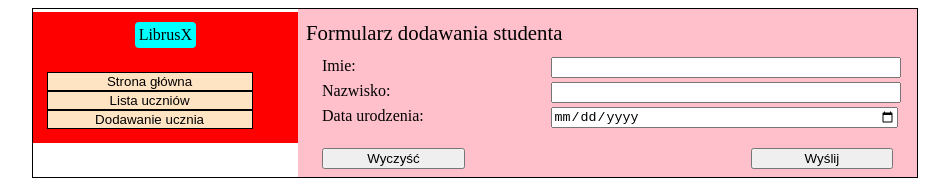
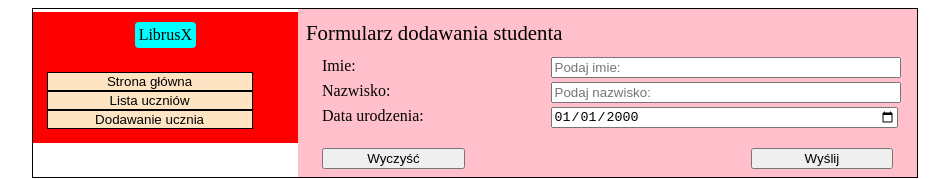
Before and after one commit to SaintAmeN/angular-students, an Angular app: page /student-form in a window 1280 px wide. Shown: the top 179 px of the page, without its empty margins (166-1115 px from the left). Built offline with nearby package versions, Linux system fonts and the light colour scheme.

Commit message:
Form - dodawanie działa

```diff
--- a/src/app/app.module.ts
+++ b/src/app/app.module.ts
@@ -10,6 +10,7 @@ import { PageMainComponent } from './page-main/page-main.component';
 import { PageStudentListComponent } from './page-student-list/page-student-list.component';
 import { PageStudentFormComponent } from './page-student-form/page-student-form.component';
 import {StudentService} from "./student-service/student.service";
+import {FormsModule} from "@angular/forms";
 
 @NgModule({
   declarations: [
@@ -23,7 +24,8 @@ import {StudentService} from "./student-service/student.service";
   ],
   imports: [
     BrowserModule,
-    AppRoutingModule
+    AppRoutingModule,
+    FormsModule
   ],
   providers: [StudentService],
   bootstrap: [AppComponent]
--- a/src/app/model/StudentModel.ts
+++ b/src/app/model/StudentModel.ts
@@ -1,8 +1,15 @@
 // export ==> public
 // type StudentModel ==> class StudentModel {}
 export type StudentModel = {
-  lp: number
+  id: number
   imie: string
   nazwisko: string
   dataUrodzenia: string
 }
+
+export const DEFAULT_STUDENT_MODEL = {
+  id: 1,
+  imie: '',
+  nazwisko: '',
+  dataUrodzenia: '2000-01-01'
+}
--- a/src/app/page-student-form/page-student-form.component.html
+++ b/src/app/page-student-form/page-student-form.component.html
@@ -5,25 +5,25 @@
   <div class="pola-formularza">
     <div class="pole-formularza">
       <label>Imie:</label>
-      <input type="text">
+      <input type="text" placeholder="Podaj imie:" [(ngModel)]="dodawanyStudent.imie">
     </div>
     <div class="pole-formularza">
       <label>Nazwisko:</label>
-      <input type="text">
+      <input type="text" placeholder="Podaj nazwisko:" [(ngModel)]="dodawanyStudent.nazwisko">
     </div>
     <div class="pole-formularza">
       <label>Data urodzenia:</label>
-      <input type="date">
+      <input type="date" [(ngModel)]="dodawanyStudent.dataUrodzenia">
     </div>
   </div>
   <div class="guziki-formularza">
     <div class="guzik-reset-kontener">
-      <button class="guzik-reset">
+      <button class="guzik-reset" (click)="wyczyscFormularz()">
         Wyczyść
       </button>
     </div>
     <div class="guzik-submit-kontener">
-      <button class="guzik-submit">
+      <button class="guzik-submit" (click)="dodajStudentaDoSerwisu()">
         Wyślij
       </button>
     </div>
--- a/src/app/page-student-form/page-student-form.component.ts
+++ b/src/app/page-student-form/page-student-form.component.ts
@@ -1,4 +1,6 @@
-import { Component } from '@angular/core';
+import {Component} from '@angular/core';
+import {DEFAULT_STUDENT_MODEL, StudentModel} from "../model/StudentModel";
+import {StudentService} from "../student-service/student.service";
 
 @Component({
   selector: 'app-page-student-form',
@@ -6,5 +8,19 @@ import { Component } from '@angular/core';
   styleUrls: ['./page-student-form.component.css']
 })
 export class PageStudentFormComponent {
+  dodawanyStudent: StudentModel
 
+  constructor(protected studentService: StudentService) {
+    // Object.assign({}, DEFAULT_STUDENT_MODEL) => kopiowanie obiektu
+    this.dodawanyStudent = Object.assign({}, DEFAULT_STUDENT_MODEL)
+  }
+
+  dodajStudentaDoSerwisu(): void {
+    this.studentService.dodajStudenta(this.dodawanyStudent);
+    this.dodawanyStudent = Object.assign({}, DEFAULT_STUDENT_MODEL)
+  }
+
+  wyczyscFormularz(): void {
+    this.dodawanyStudent = Object.assign({}, DEFAULT_STUDENT_MODEL)
+  }
 }
--- a/src/app/page-student-list/page-student-list.component.html
+++ b/src/app/page-student-list/page-student-list.component.html
@@ -14,7 +14,7 @@
     <!--  BODY  -->
     <tbody>
       <tr *ngFor="let student of studentService.studentList">
-        <td>{{student.lp}}</td>
+        <td>{{student.id}}</td>
         <td>{{student.imie}}</td>
         <td>{{student.nazwisko}}</td>
         <td>{{student.dataUrodzenia}}</td>
--- a/src/app/student-service/student.service.ts
+++ b/src/app/student-service/student.service.ts
@@ -1,4 +1,4 @@
-import { Injectable } from '@angular/core';
+import {Injectable} from '@angular/core';
 import {StudentModel} from "../model/StudentModel";
 
 @Injectable({
@@ -9,11 +9,19 @@ export class StudentService {
 
   constructor() {
     // push ==> add()
-    this.studentList.push({
-      lp: 1,
-      imie: 'pawel',
-      nazwisko: 'gawel',
-      dataUrodzenia: '2022-01-01'
-    })
+    // this.studentList.push({
+    //   id: 1,
+    //   imie: 'pawel',
+    //   nazwisko: 'gawel',
+    //   dataUrodzenia: '2022-01-01'
+    // })
+  }
+
+  // nazwa metody   => dodajStudenta
+  // nowyStudent    => nazwa parametru
+  // :StudentModel  => typ parametru
+  // :void          => typ zwracany funkcji
+  dodajStudenta(nowyStudent: StudentModel): void {
+    this.studentList.push(nowyStudent)
   }
 }
```
